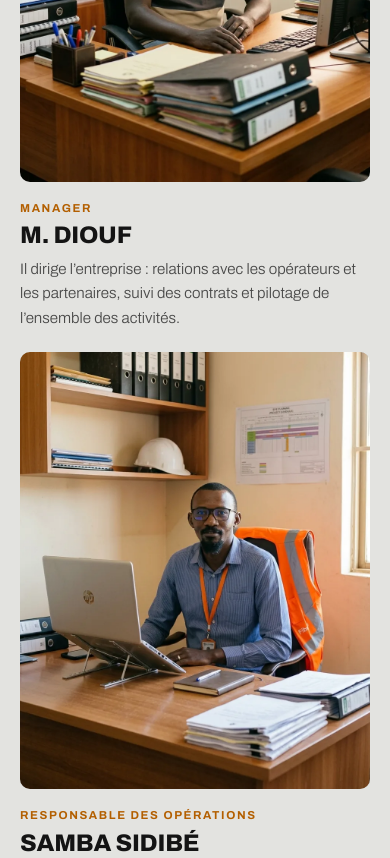
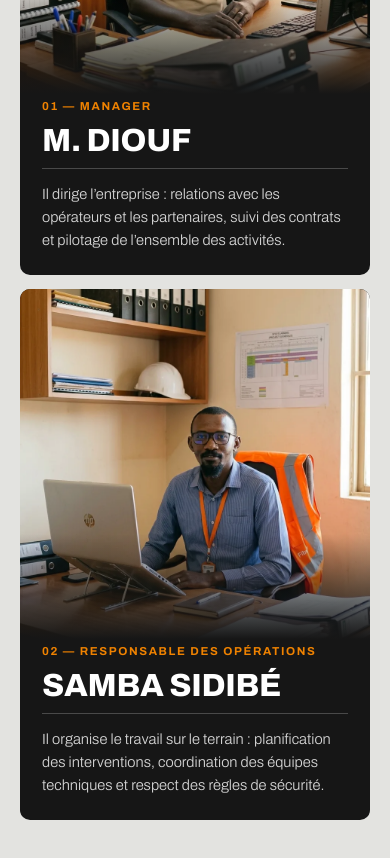
Before and after one commit to Hamadoun23/AGS, a plain HTML site: page index.html in a window 390 px wide. Shown: the part 6300-7158 px from the top of the page. Drawn offline with Linux system fonts and the light colour scheme.

Commit message:
Équipe dirigeante : grandes cartes photo, nom posé sur l'image (texte sous la photo sur mobile)
Co-Authored-By: Claude Opus 5.5 <noreply@anthropic.com>

```diff
--- a/assets/css/pages.css
+++ b/assets/css/pages.css
@@ -221,13 +221,24 @@
 .marque--texte i { width: 9px; height: 9px; background: var(--gold); transform: rotate(45deg); }
 .footer__logo .marque--texte { font-size: 2.2rem; }
 
-/* ===== L'équipe dirigeante (accueil, après le mot du dirigeant) ===== */
-.equipe__grille { display: grid; gap: 22px; }
-.personne { display: grid; gap: 18px; align-content: start; }
-.personne__photo { aspect-ratio: 4 / 5; overflow: hidden; border-radius: 10px; background: #cfcfca; }
-.personne__photo img { width: 100%; height: 100%; object-fit: cover; object-position: 50% 25%; }
-.personne__role { margin: 0; font-size: .72rem; font-weight: 700; letter-spacing: .14em; text-transform: uppercase; color: #B35F00; }
-.personne__nom { margin: 6px 0 10px; font-size: clamp(1.5rem, 3.2vw, 2.2rem); line-height: 1; }
-.personne__texte p:last-child { margin: 0; font-size: .95rem; line-height: 1.6; color: rgba(20,20,20,.75); max-width: 46ch; }
-@media (min-width: 640px) { .equipe__grille { grid-template-columns: repeat(2, 1fr); gap: 32px; } }
-@media (min-width: 1100px) { .equipe__grille { max-width: 960px; } }
+/* ===== L'équipe dirigeante (accueil, après le mot du dirigeant) =====
+   Téléphone/tablette : photo puis bandeau sombre. Ordinateur : grandes cartes, texte posé sur la photo. */
+.equipe__grille { display: grid; gap: 14px; }
+.personne { position: relative; overflow: hidden; border-radius: 10px; background: #161616; isolation: isolate; }
+.personne__photo { position: relative; aspect-ratio: 1 / 1; overflow: hidden; }
+.personne__photo img { display: block; width: 100%; height: 100%; object-fit: cover; object-position: 50% 15%; transition: transform 1.2s var(--ease); }
+.personne:hover .personne__photo img { transform: scale(1.04); }
+.personne__photo::after { content: ""; position: absolute; inset: 0; pointer-events: none;
+  background: linear-gradient(0deg, #161616 0%, rgba(22,22,22,0) 30%); }
+.personne__texte { position: relative; z-index: 1; padding: 4px 22px 24px; color: var(--white); }
+.personne__num { display: block; font-size: .72rem; font-weight: 700; letter-spacing: .14em; text-transform: uppercase; color: var(--gold); }
+.personne__nom { margin: 10px 0 12px; font-size: clamp(2rem, 5vw, 3.6rem); line-height: .95; }
+.personne__desc { margin: 0; padding-top: 14px; border-top: 1px solid rgba(255,255,255,.22); font-size: .92rem; line-height: 1.55; color: rgba(255,255,255,.82); max-width: 46ch; }
+@media (min-width: 640px) { .equipe__grille { grid-template-columns: repeat(2, 1fr); } }
+@media (min-width: 1100px) {
+  .personne { aspect-ratio: 1 / 1; }
+  .personne__photo { position: absolute; inset: 0; aspect-ratio: auto; }
+  .personne__photo::after { background: linear-gradient(0deg, rgba(10,10,10,.92) 0%, rgba(10,10,10,.55) 32%, rgba(10,10,10,0) 58%); }
+  .personne__photo img { object-position: 50% 20%; }
+  .personne__texte { position: absolute; left: 36px; right: 36px; bottom: 34px; padding: 0; }
+}
--- a/index.html
+++ b/index.html
@@ -178,17 +178,17 @@
       <article class="personne">
         <div class="personne__photo"><img src="assets/img/ia/diouf.webp" alt="M. Diouf, Manager d’AGS" loading="lazy"></div>
         <div class="personne__texte">
-          <p class="personne__role">Manager</p>
+          <span class="personne__num">01 — Manager</span>
           <h3 class="display personne__nom">M. Diouf</h3>
-          <p>Il dirige l’entreprise : relations avec les opérateurs et les partenaires, suivi des contrats et pilotage de l’ensemble des activités.</p>
+          <p class="personne__desc">Il dirige l’entreprise : relations avec les opérateurs et les partenaires, suivi des contrats et pilotage de l’ensemble des activités.</p>
         </div>
       </article>
       <article class="personne">
         <div class="personne__photo"><img src="assets/img/ia/sidibe.webp" alt="Samba Sidibé, Responsable des opérations d’AGS" loading="lazy"></div>
         <div class="personne__texte">
-          <p class="personne__role">Responsable des opérations</p>
+          <span class="personne__num">02 — Responsable des opérations</span>
           <h3 class="display personne__nom">Samba Sidibé</h3>
-          <p>Il organise le travail sur le terrain : planification des interventions, coordination des équipes techniques et respect des règles de sécurité.</p>
+          <p class="personne__desc">Il organise le travail sur le terrain : planification des interventions, coordination des équipes techniques et respect des règles de sécurité.</p>
         </div>
       </article></div>
   </div>
```
Also changed, not shown: 1 other file.
